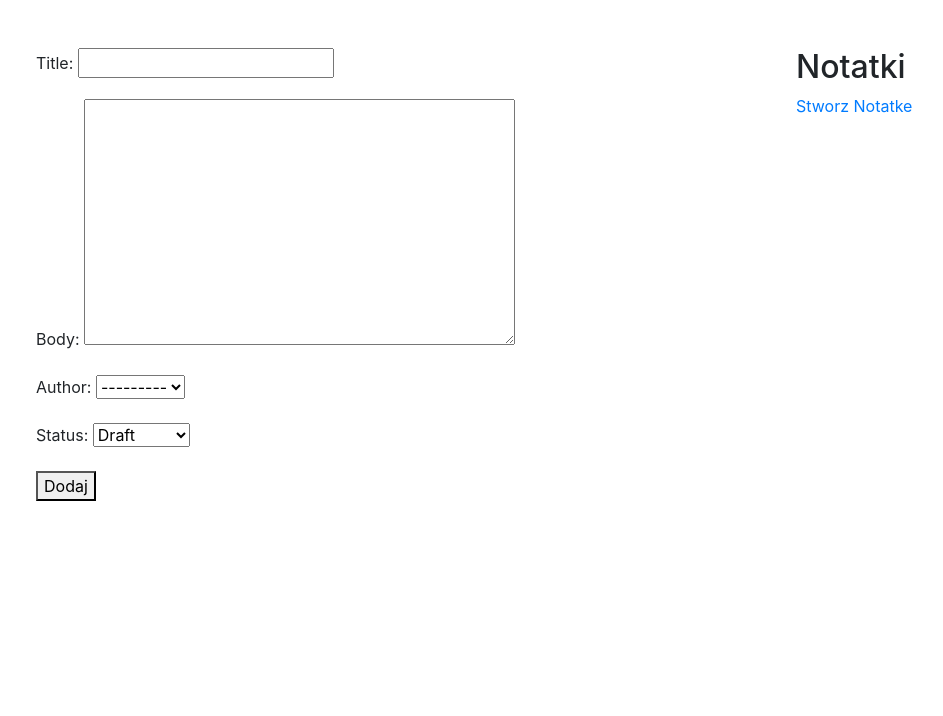
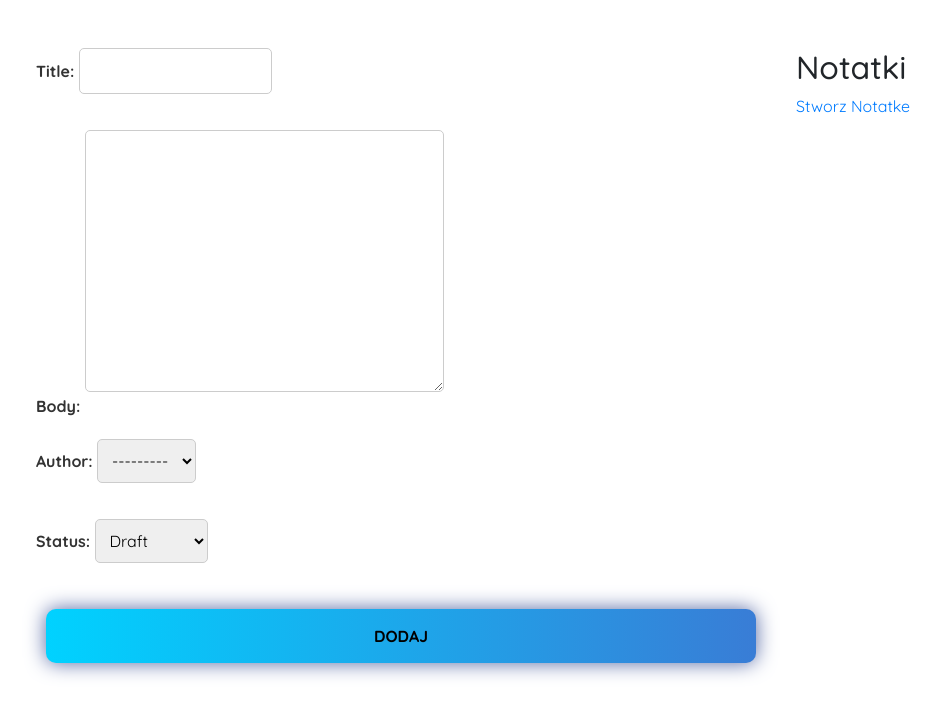
Before and after one commit to MrFajFel/Projekt, a Django app: page /note/create/ in a window 1280 px wide. Shown: the top 716 px of the page, without its empty margins (49-992 px from the left). Run offline with Django 5.2, Linux system fonts and the light colour scheme; data comes from the database, SQL or seed files in the repository; some libraries are stand-ins or nearby versions.

Commit message:
wy robicie css.a :)

```diff
--- /dev/null
+++ b/aplikacja/static/css/form.css
@@ -0,0 +1,79 @@
+@import url('https://fonts.googleapis.com/css2?family=Lora:ital,wght@0,400..700;1,400..700&family=Quicksand:wght@663&display=swap');
+
+
+* {
+    margin: 0;
+    padding: 0;
+    box-sizing: border-box;
+    font-family: "Quicksand", sans-serif;
+    font-optical-sizing: auto;
+    font-weight: bolder;
+    font-weight: 400;
+  }
+
+
+
+
+.form-container {
+    background-color: #fff;
+    padding: 40px;
+    border-radius: 10px;
+    box-shadow: 0 0 20px rgba(0, 0, 0, 0.1);
+    transition: box-shadow 0.3s ease;
+    width: 500px;
+}
+
+.form-container:hover {
+    box-shadow: 0 0 30px rgba(0, 0, 0, 0.2);
+}
+
+form {
+    display: flex;
+    flex-direction: column;
+}
+
+label {
+    font-weight: bold;
+    margin-bottom: 5px;
+    color: #333;
+}
+
+input[type="text"],
+textarea,
+select {
+    padding: 10px;
+    margin-bottom: 20px;
+    border: 1px solid #ccc;
+    border-radius: 5px;
+    transition: border-color 0.3s ease, box-shadow 0.3s ease;
+}
+
+input[type="text"]:focus,
+textarea:focus,
+select:focus {
+    border-color: #007bff;
+    box-shadow: 0 0 10px rgba(0, 123, 255, 0.1);
+    outline: none;
+}
+
+#dodaj {
+    background-image: linear-gradient(to right, #00d2ff 0%, #3a7bd5  51%, #00d2ff  100%);
+    margin: 10px;
+    padding: 15px 45px;
+    text-align: center;
+    text-transform: uppercase;
+    transition: 0.5s;
+    background-size: 200% auto;
+    color: black;
+    font-weight: bold;
+    box-shadow: 0 0 20px #5366a3;
+    display: block;
+    border: none;
+    border-radius: 10px;
+  }
+
+  #dodaj:hover {
+    background-position: right center; /* change the direction of the change here */
+    color: #fff;
+    text-decoration: none;
+  }
--- a/aplikacja/templates/Strony/create.html
+++ b/aplikacja/templates/Strony/create.html
@@ -1,10 +1,17 @@
 {% extends "base.html" %}
-
+{% load static %}
 {% block content %}
+    <link href="{% static 'css/form.css' %}" rel="stylesheet">
+    <link rel="preconnect" href="https://fonts.googleapis.com">
+    <link rel="preconnect" href="https://fonts.gstatic.com" crossorigin>
+    <link href="https://fonts.googleapis.com/css2?family=Lora:ital,wght@0,400..700;1,400..700&family=Quicksand:wght@300..700&display=swap" rel="stylesheet">
+    <!-- Animacje -->
+    <script src="https://unpkg.com/scrollreveal"></script>
+    <!-- Animacje -->
     <form method="post">
         {% csrf_token %}
         {{ form.as_p }}
-        <button type="submit">Dodaj</button>
+        <button type="submit" id="dodaj">Dodaj</button>
     </form>
 
 {% endblock %}
--- a/aplikacja/templates/base.html
+++ b/aplikacja/templates/base.html
@@ -5,8 +5,14 @@
     <meta charset="UTF-8">
     <meta name="viewport" content="width=device-width, initial-scale=1, shrink-to-fit=no">
     <title>{% block title %}{% endblock %}</title>
-    <link href="{% static 'css/blog.css' %}" rel="stylesheet">
+{#    <link href="{% static 'css/index.css' %}" rel="stylesheet">#}
+{#    <link href="{% static 'css/form.css' %}" rel="stylesheet">#}
+{#    <link href="{% static 'css/notatka.css' %}" rel="stylesheet">#}
     <link href="https://stackpath.bootstrapcdn.com/bootstrap/4.5.2/css/bootstrap.min.css" rel="stylesheet">
+    <link href="https://fonts.googleapis.com/css2?family=Lora:ital,wght@0,400..700;1,400..700&family=Quicksand:wght@300..700&display=swap" rel="stylesheet">
+  <!-- Animacje -->
+    <script src="https://unpkg.com/scrollreveal"></script>
+  <!-- Animacje -->
 </head>
 <body>
     <div class="container mt-5">
```
Also changed, not shown: aplikacja/static/css/index.css (added, +124 -0 lines), aplikacja/static/css/notatka.css (added, +92 -0 lines), aplikacja/templates/post/detail.html (+8 -1 lines), aplikacja/templates/post/list.html (+6 -2 lines), aplikacja/static/css/blog.css (deleted).
